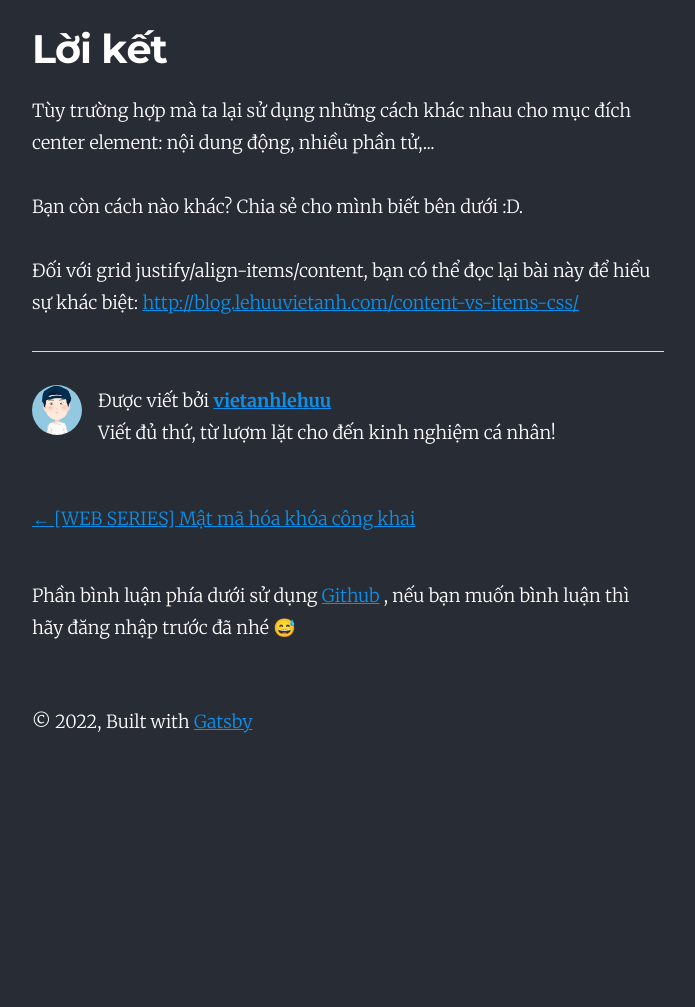
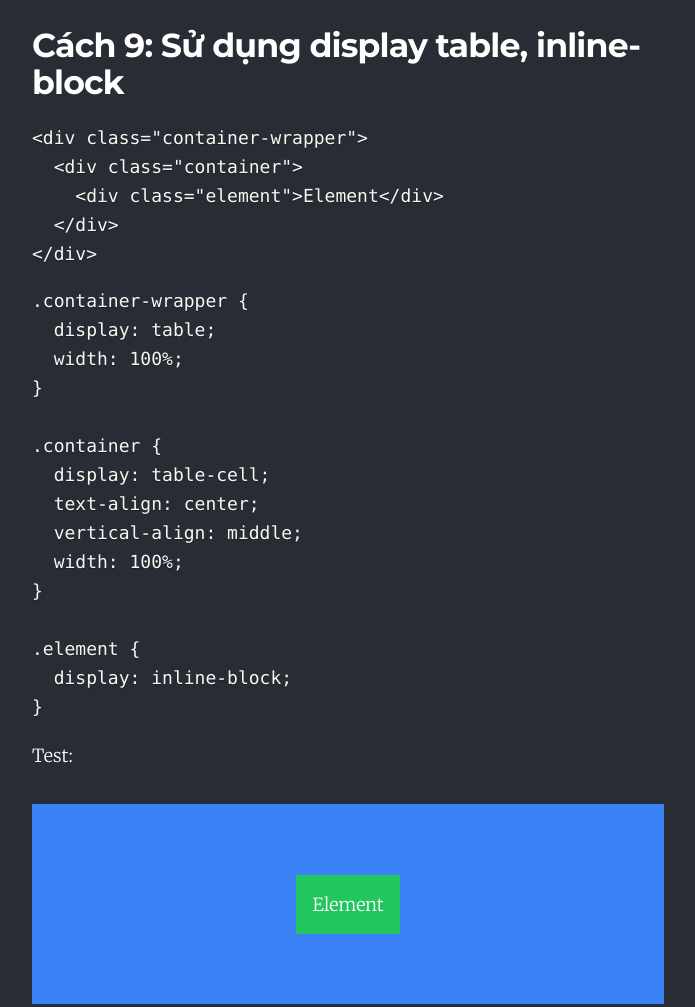
Before and after one commit to vietanhlehuu/blog, a Gatsby site: page /center-a-div/ in a window 1280 px wide. Shown: the part 7220-8227 px from the top of the page, without its empty margins (292-987 px from the left). Before the commit the page ends 8019 px from the top, so only its background shows below. Built offline with nearby package versions, Linux system fonts and the light colour scheme; Gatsby itself is replaced by a stand-in of ours; some packages are replaced by stand-ins of ours; code samples lack their colours.

Commit message:
update post

````diff
--- a/content/blog/center-a-div/index.md
+++ b/content/blog/center-a-div/index.md
@@ -197,6 +197,42 @@ Test:
   <div class="inline-block w-0 h-full align-middle"> </div>
 </div>
 
+## Cách 9: Sử dụng display table, inline-block
+
+```html
+<div class="container-wrapper">
+  <div class="container">
+    <div class="element">Element</div>
+  </div>
+</div>
+```
+
+```css
+.container-wrapper {
+  display: table;
+  width: 100%;
+}
+
+.container {
+  display: table-cell;
+  text-align: center;
+  vertical-align: middle;
+  width: 100%;
+}
+
+.element {
+  display: inline-block;
+}
+```
+
+Test:
+
+<div class="w-full" style="display: table">
+  <div class="p-4 mb-10 w-full bg-blue-500 h-[200px] text-center align-middle" style="display: table-cell">
+    <div class="p-4 bg-green-500 inline-block">Element</div>
+  </div>
+</div>
+
 # Lời kết
 
 Tùy trường hợp mà ta lại sử dụng những cách khác nhau cho mục đích center element: nội dung động, nhiều phần tử,...
````
